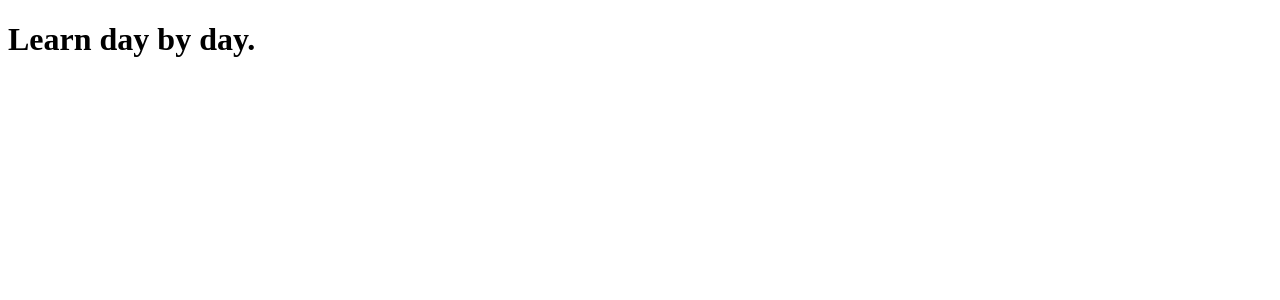
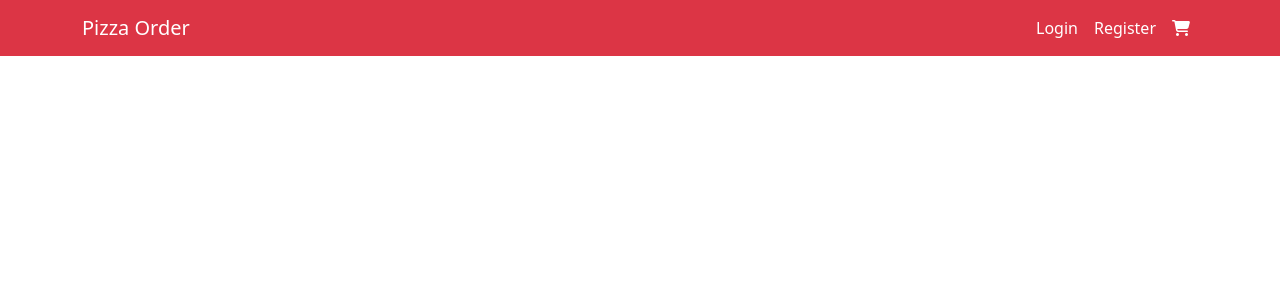
Before and after one commit to milanthapaa/pizza, a Django app: page / in a window 1280 px wide. Shown: the top 300 px of the page. Run offline with Django 4.2, Linux system fonts and the light colour scheme; some libraries are stand-ins or nearby versions.

Commit message:
created navbar

```diff
--- /dev/null
+++ b/config/static/css/main.css
@@ -0,0 +1,4 @@
+/*navigation*/
+nav.fixed-top {
+    background-color: #dc3545;
+}
--- /dev/null
+++ b/static/css/main.css
@@ -0,0 +1,4 @@
+/*navigation*/
+nav.fixed-top {
+    background-color: #dc3545;
+}
--- /dev/null
+++ b/templates/base.html
@@ -0,0 +1,24 @@
+{% load static %}
+<!doctype html>
+<html lang="en">
+<head>
+    <meta charset="UTF-8">
+    <meta name="viewport"
+          content="width=device-width, user-scalable=no, initial-scale=1.0, maximum-scale=1.0, minimum-scale=1.0">
+    <meta http-equiv="X-UA-Compatible" content="ie=edge">
+    <link href="https://cdn.jsdelivr.net/npm/bootstrap@5.2.0-beta1/dist/css/bootstrap.min.css" rel="stylesheet"
+          integrity="sha384-0evHe/X+R7YkIZDRvuzKMRqM+OrBnVFBL6DOitfPri4tjfHxaWutUpFmBp4vmVor" crossorigin="anonymous">
+    <script src="https://cdn.jsdelivr.net/npm/bootstrap@5.2.0-beta1/dist/js/bootstrap.bundle.min.js"
+            integrity="sha384-pprn3073KE6tl6bjs2QrFaJGz5/SUsLqktiwsUTF55Jfv3qYSDhgCecCxMW52nD2"
+            crossorigin="anonymous"></script>
+    <script src="https://kit.fontawesome.com/dfce32b370.js" crossorigin="anonymous"></script>
+    <link rel="stylesheet" href="{% static 'css/main.css' %}">
+    <title>Pizza {% block title %} {% endblock %}</title>
+</head>
+<body>
+{% include 'partials/_navbar.html' %}
+{% block content %}
+
+{% endblock %}
+</body>
+</html>
--- a/templates/home/home.html
+++ b/templates/home/home.html
@@ -1,13 +1,5 @@
-<!doctype html>
-<html lang="en">
-<head>
-    <meta charset="UTF-8">
-    <meta name="viewport"
-          content="width=device-width, user-scalable=no, initial-scale=1.0, maximum-scale=1.0, minimum-scale=1.0">
-    <meta http-equiv="X-UA-Compatible" content="ie=edge">
-    <title>Document</title>
-</head>
-<body>
-<h1>Learn day by day.</h1>
-</body>
-</html>
+{% extends 'base.html' %}
+{% block title %} | Home {% endblock %}
+{% block content %}
+
+{% endblock %}
--- /dev/null
+++ b/templates/partials/_navbar.html
@@ -0,0 +1,28 @@
+<nav class="navbar navbar-dark navbar-expand-sm fixed-top">
+    <div class="container">
+        <a href="/" class="navbar-brand">
+            Pizza Order
+        </a>
+
+        <div id="navbarCollapse" class="collapse navbar-collapse justify-content-end">
+            <ul class="navbar-nav ml-auto">
+                <li class="nav-item">
+                    <a href="" class="nav-link active">
+                        Login
+                    </a>
+                </li>
+                <li class="nav-item">
+                    <a href="" class="nav-link active">
+                        Register
+                    </a>
+                </li>
+                <li class="nav-item">
+                    <a href="" class="nav-link active">
+                        <i class="fa-solid fa-cart-shopping"></i>
+                    </a>
+                </li>
+
+            </ul>
+        </div>
+    </div>
+</nav>
```
